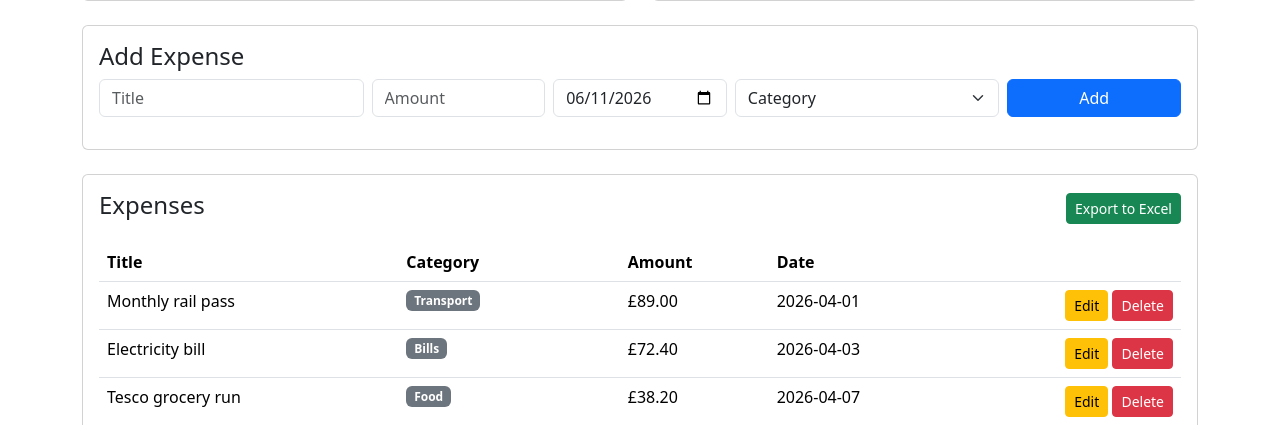
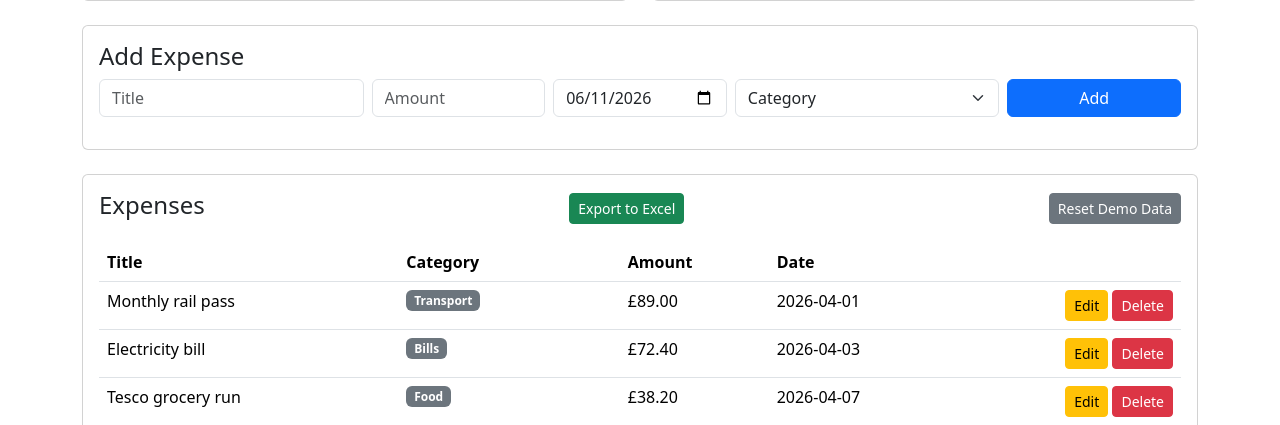
Before and after one commit to MitchT0720/expense-tracker, a Flask app: page / in a window 1280 px wide. Shown: the part 538-963 px from the top of the page. Run offline with Flask 3, Linux system fonts and the light colour scheme.

Commit message:
Add reset demo data button

```diff
--- a/app.py
+++ b/app.py
@@ -137,6 +137,15 @@ def export():
         download_name="expenses.xlsx"
     )
 
+@app.route("/reset")
+def reset():
+    db.session.query(Expense).delete()
+    db.session.commit()
+    from seed import seed
+    seed()
+    flash("Database reset to default data", "success")
+    return redirect(url_for("index"))
+
 if __name__ == "__main__":
     port = int(os.environ.get("PORT", 5000))
     app.run(host="0.0.0.0", port=port, debug=False)
--- a/templates/index.html
+++ b/templates/index.html
@@ -126,6 +126,7 @@
             <div class="d-flex justify-content-between align-items-center mb-2">
                 <h4>Expenses</h4>
                 <a href="/export" class="btn btn-success btn-sm">Export to Excel</a>
+                <a href="/reset" class="btn btn-secondary btn-sm" onclick="return confirm('Reset all data to defaults?')">Reset Demo Data</a>
             </div>
 
             <table class="table table-hover mt-2">
```
